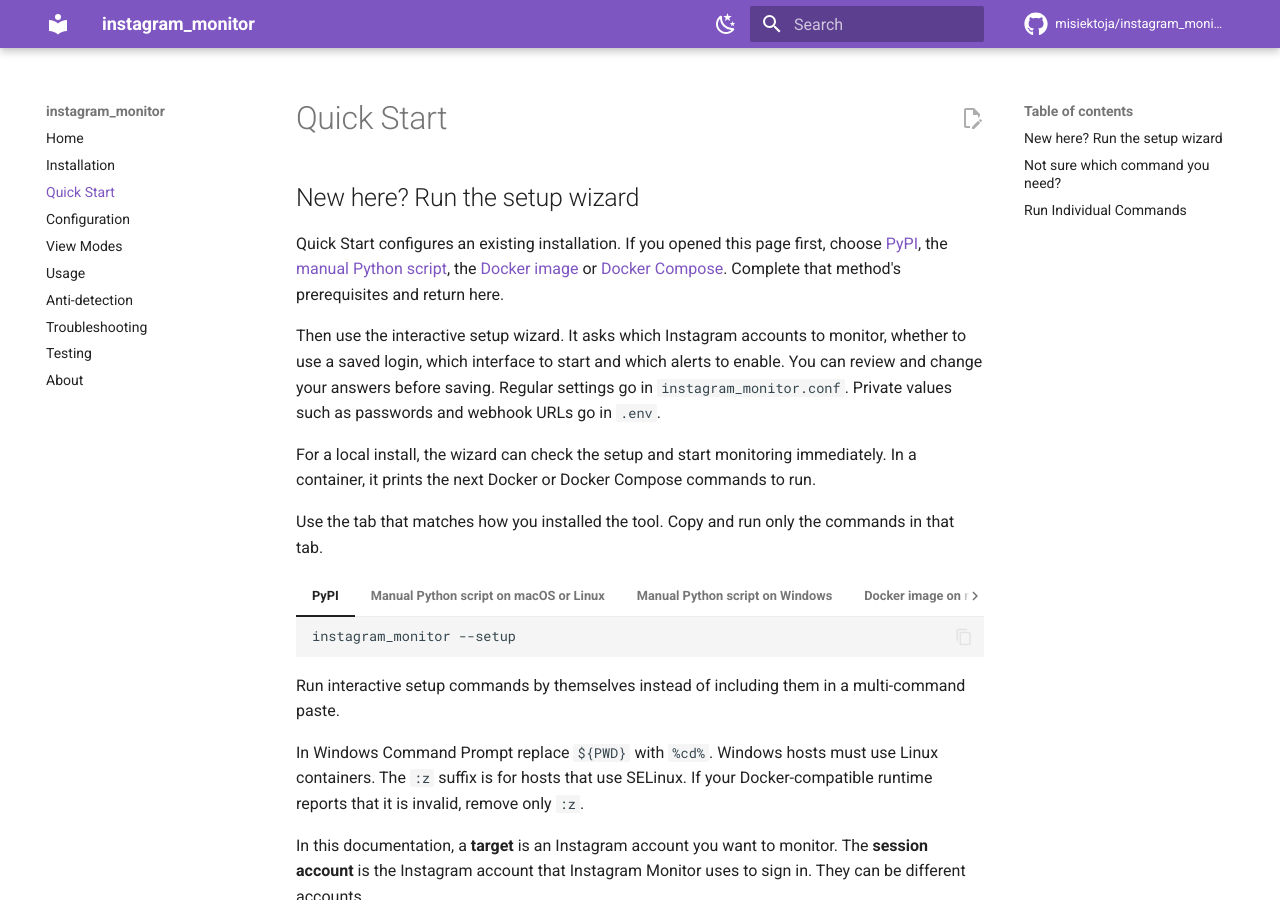
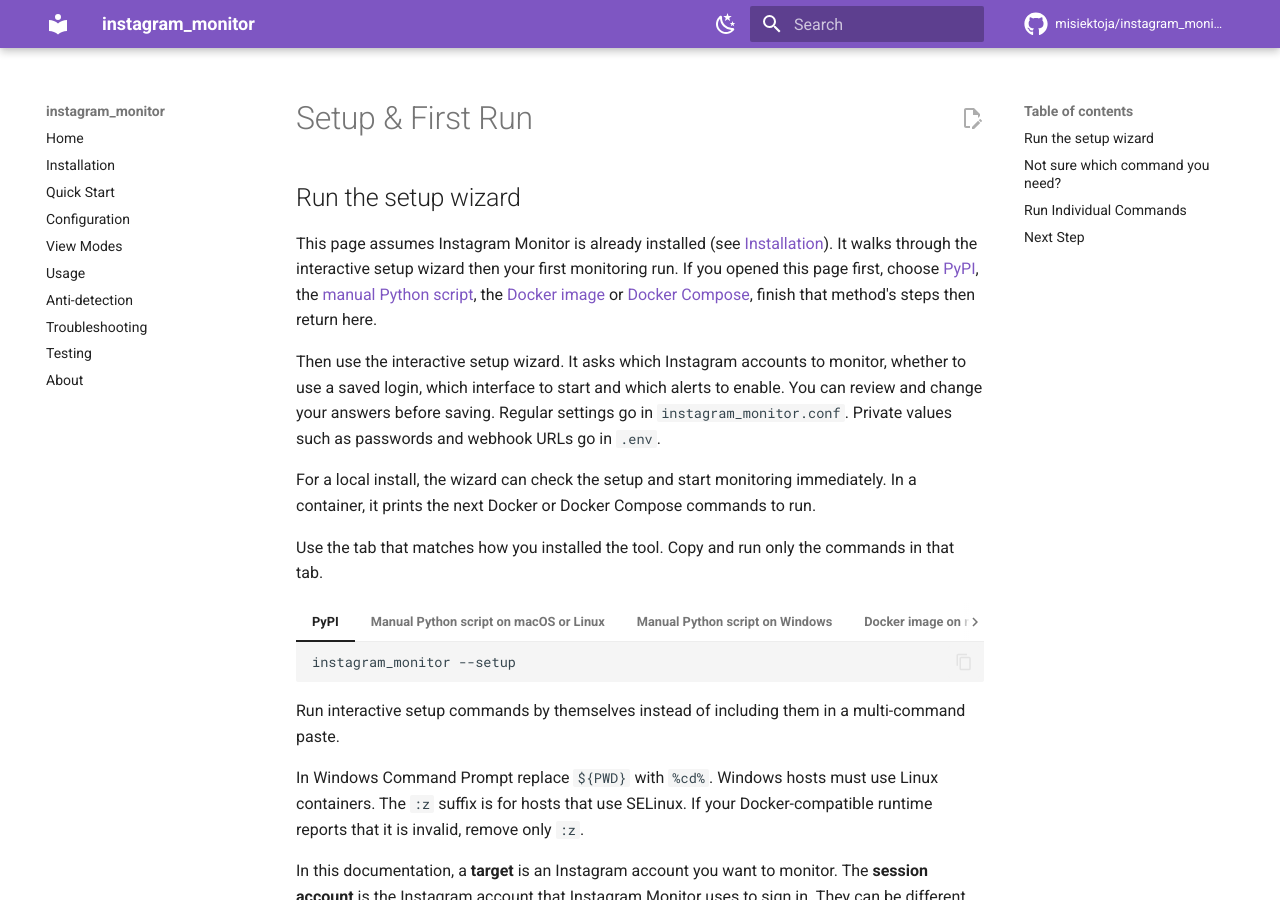
Before and after one commit to misiektoja/instagram_monitor, an MkDocs documentation site: the page built from docs/setup-and-first-run.md, in a window 1280 px wide and 900 px high. Built offline with MkDocs 1.6.1 and Material for MkDocs 9.7.7, drawn with Linux system fonts in a browser that asks for light colours; comment, search, counter and statistics services are not loaded; some of the changed text lies outside the part shown.

Commit message:
docs: rename Quick Start to Setup & First Run and reframe onboarding intro

````diff
--- a/docs/quick-start.md
+++ b/docs/setup-and-first-run.md
@@ -1,9 +1,9 @@
-# Quick Start
+# Setup & First Run
 
 <a id="new-here-run-the-setup-wizard"></a>
-## New here? Run the setup wizard
+## Run the setup wizard
 
-Quick Start configures an existing installation. If you opened this page first, choose [PyPI](installation.md#install-from-pypi), the [manual Python script](installation.md#manual-python-based-installation), the [Docker image](installation.md#install-from-docker-hub) or [Docker Compose](installation.md#docker-compose). Complete that method's prerequisites and return here.
+This page assumes Instagram Monitor is already installed (see [Installation](installation.md)). It walks through the interactive setup wizard then your first monitoring run. If you opened this page first, choose [PyPI](installation.md#install-from-pypi), the [manual Python script](installation.md#manual-python-based-installation), the [Docker image](installation.md#install-from-docker-hub) or [Docker Compose](installation.md#docker-compose), finish that method's steps then return here.
 
 Then use the interactive setup wizard. It asks which Instagram accounts to monitor, whether to use a saved login, which interface to start and which alerts to enable. You can review and change your answers before saving. Regular settings go in `instagram_monitor.conf`. Private values such as passwords and webhook URLs go in `.env`.
 
@@ -125,3 +125,8 @@
 ```sh
 instagram_monitor --help
 ```
+
+<a id="next-step"></a>
+## Next Step
+
+With a login chosen and a first run working, continue to [Configuration](configuration.md) for settings precedence, saved targets, session login, SMTP and secrets. See [View Modes](view-modes.md) for the text, terminal and web dashboards then [Usage](usage.md) for command formats, monitoring, container operation, notifications and output.
````
